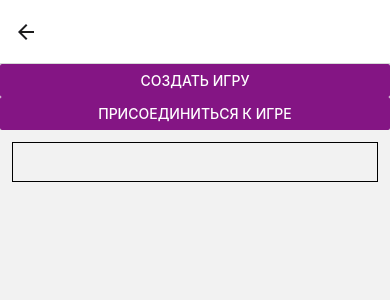
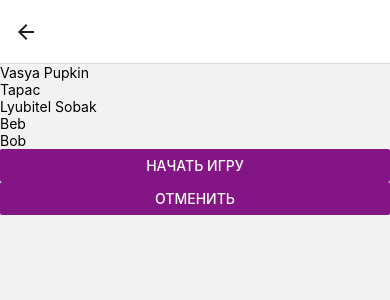
Before and after one commit to StanislavSedykh/V-drug, a React Native app in the folder client/: screen /CreateLobbyPage in a window 390 px wide. Both pictures are taken after a click on the button "СОЗДАТЬ ИГРУ". Shown: the top 300 px of the page. Built offline with nearby package versions, Linux system fonts and the light colour scheme.

Commit message:
redirect upadtes

```diff
--- a/client/components/pages/CreateLobbyPage.tsx
+++ b/client/components/pages/CreateLobbyPage.tsx
@@ -5,14 +5,14 @@ export default function CreateLobbyPage({ navigation }): JSX.Element {
   return (
     <View>
       <Button
-        onPress={() => navigation.navigate("///")}
+        onPress={() => navigation.navigate("Lobby")}
         title="Создать игру"
         color="#841584"
         accessibilityLabel="Learn more about this purple button"
       />
 
       <Button
-        onPress={() => navigation.navigate("///")}
+        onPress={() => navigation.navigate("Lobby")}
         title="Присоединиться к игре"
         color="#841584"
         accessibilityLabel="Learn more about this purple button"
--- a/client/components/pages/Lobby.tsx
+++ b/client/components/pages/Lobby.tsx
@@ -10,13 +10,13 @@ export default function Lobby({ navigation }): JSX.Element {
       <Text>Beb</Text>
       <Text>Bob</Text>
       <Button
-        onPress={() => navigation.navigate("///")}
+        onPress={() => navigation.navigate("FactPage")}
         title="Начать игру"
         color="#841584"
         accessibilityLabel="Learn more about this purple button"
       />
       <Button
-        onPress={() => navigation.navigate("///")}
+        onPress={() => navigation.navigate("CreateLobbyPage")}
         title="Отменить"
         color="#841584"
         accessibilityLabel="Learn more about this purple button"
```
